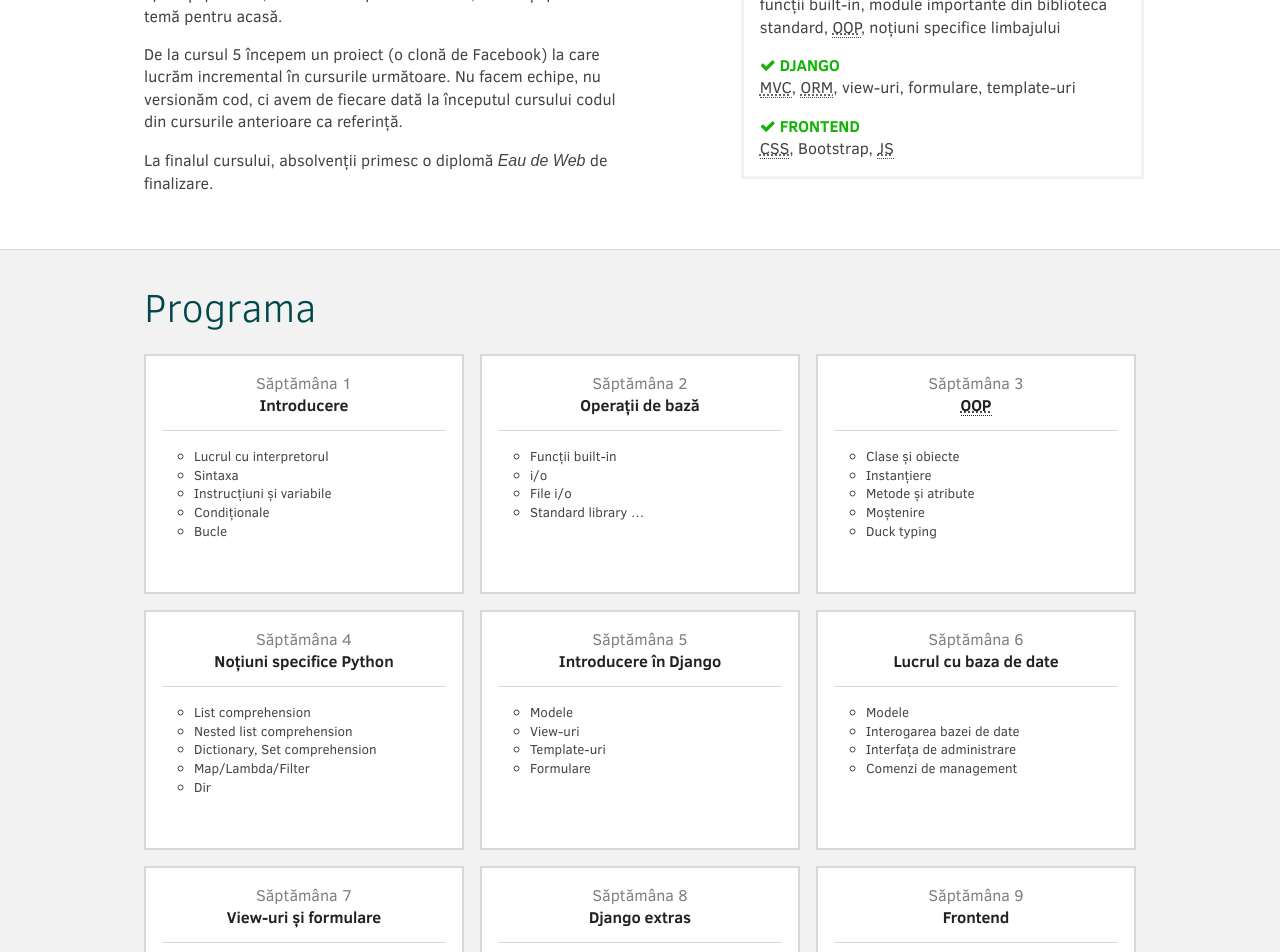
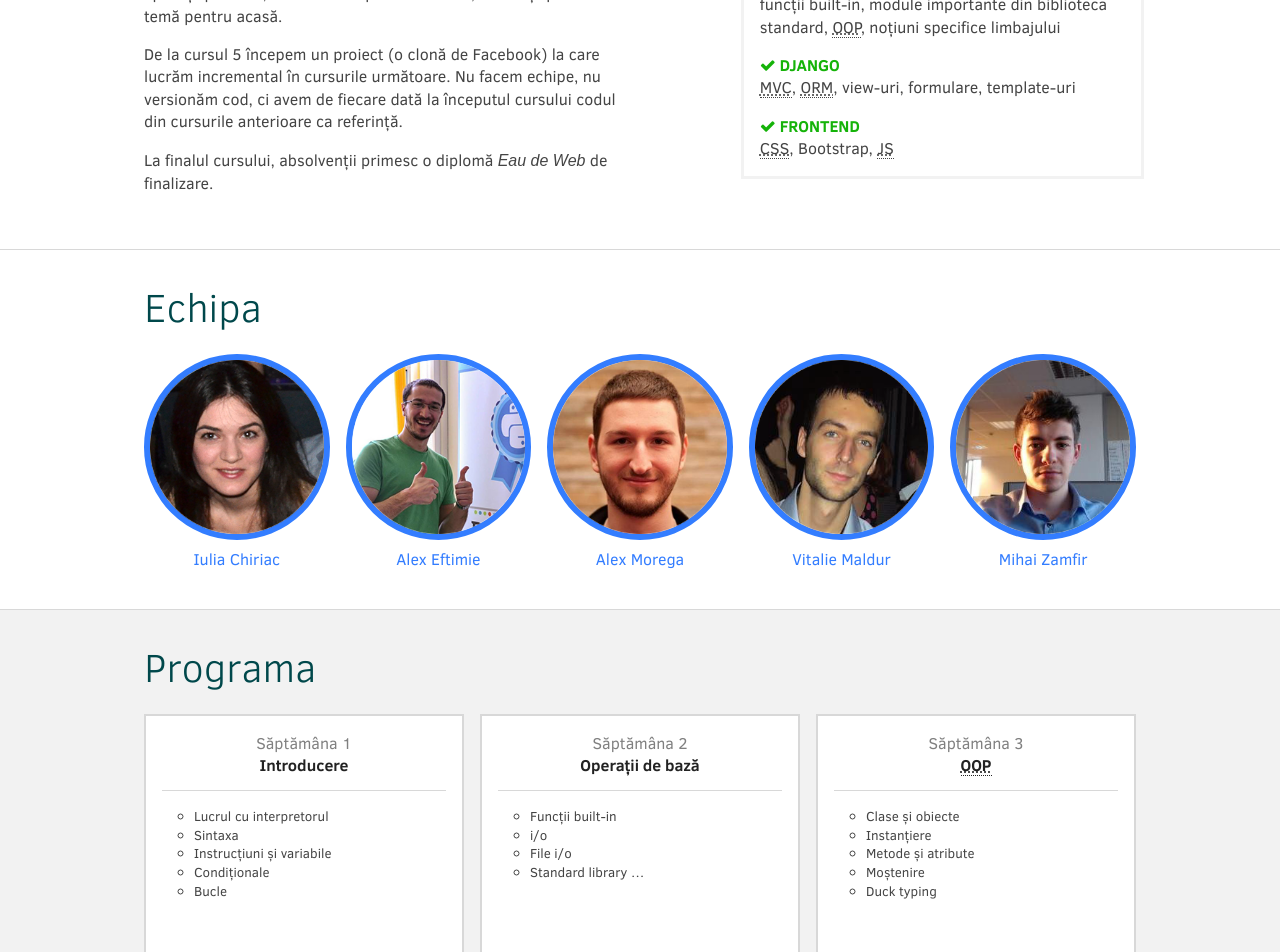
Before and after one commit to eaudeweb/purepython, a Jekyll site: the page index.html, which Jekyll copies as it is, in a window 1280 px wide. Shown: the part 1024-1976 px from the top of the page. Built offline with Jekyll 4.4.1, drawn with Linux system fonts in a browser that asks for light colours; nearby versions of some CDN libraries; some web fonts are replaced; Markdown is read by kramdown in place of the engine named in the settings.

Commit message:
Added team section

```diff
--- a/css/main.css
+++ b/css/main.css
@@ -391,6 +391,22 @@ section {
   height: 100%;
 }
 
+#echipa {
+	border-top: 1px solid #d8d8d8;
+}
+
+.profile-link {
+  display: block;
+  text-align: center;
+}
+
+.avatar {
+  border-style: solid;
+  border-color: inherit;
+	border-radius: 50%;
+  margin-bottom: .5em;
+}
+
 #programa {
   border-top: 1px solid #d8d8d8;
   background-color: #f2f2f2;
@@ -572,6 +588,19 @@ section {
   .brand {
     display: none!important;
   }
+  .team-member {
+    overflow: auto;
+  }
+  .profile-link {
+    text-align: left;
+    line-height: 48px;
+  }
+  .avatar {
+    width: 48px;
+    float: left;
+    border-width: 2px;
+    margin-right: .5em;
+  }
   #nav-menu .container {
     padding-left: 1rem;
     padding-right: 1rem;
@@ -610,6 +639,12 @@ section {
   .description,
   .knowledge {
     width: 50%;
+  }
+  .team-member {
+    width: 20%;
+  }
+  .avatar {
+    border-width: 6px;
   }
   .schedule .col {
     width: 33.333333%;
--- a/index.html
+++ b/index.html
@@ -79,29 +79,48 @@
             </ul>
           </div>
         </div>
-
-        <!--
-        <h3 class="h5">Mentor</h3>
-        <div class="profile">
-          <div class="img">
-            <img src="img/profile_iulia.jpg" alt="Iuliana Chiriac" />
-          </div>
-
-          <a class="profile-name" href="http://ro.linkedin.com/pub/iuliana-chiriac/37/965/838">Iulia Chiriac</a>
-          <p class="profile-job small muted">Software Developer la <a href="http://www.eaudeweb.ro" target="_blank" rel="external">Eau de Web</a></p>
-
-          <p>Lorem ipsum dolor sit amet, consectetur adipisicing elit. Autem amet cum iste ducimus iure sed?</p>
-          <p class="profile-contact small">
-            <a rel="external" target="_blank" href="http://ro.linkedin.com/pub/iuliana-chiriac/37/965/838">Linkedin</a>
-            |
-            <a rel="external" target="_blank" href="https://github.com/iuliachiriac">GitHub</a>
-            |
-            <a href="mailto:iulia.chiriac@eaudeweb.ro">Email</a>
-          </p>
-        </div>
-        -->
       </div>
     </section>
+
+    <section id="echipa">
+      <div class="container">
+        <h2 class="section-title">Echipa</h2>
+
+        <ul class="row team-list">
+          <li class="col team-member">
+            <a class="profile-link" href="http://ro.linkedin.com/pub/iuliana-chiriac/37/965/838">
+              <div class="img avatar"><img src="img/avatar-iulia.png" alt="Iulia Chiriac"></div>
+              Iulia Chiriac
+            </a>
+          </li>
+          <li class="col team-member">
+            <a class="profile-link" href="http://ro.linkedin.com/in/alexef">
+              <div class="img avatar"><img src="img/avatar-alexf.png" alt="Alex Eftimie"></div>
+              Alex Eftimie
+            </a>
+          </li>
+          <li class="col team-member">
+            <a class="profile-link" href="http://ro.linkedin.com/in/alexmorega">
+              <div class="img avatar"><img src="img/avatar-alexm.png" alt="Alex Morega"></div>
+              Alex Morega
+            </a>
+          </li>
+          <li class="col team-member">
+            <a class="profile-link" href="http://ro.linkedin.com/pub/maldur-vitalie/82/137/5a8">
+              <div class="img avatar"><img src="img/avatar-vitalie.png" alt="Vitalie Maldur"></div>
+              Vitalie Maldur
+            </a>
+          </li>
+          <li class="col team-member">
+            <a class="profile-link" href="http://ro.linkedin.com/pub/mihai-zamfir/67/92a/9b0">
+              <div class="img avatar"><img src="img/avatar-mihai.png" alt="Mihai Zamfir"></div>
+              Mihai Zamfir
+            </a>
+          </li>
+        </ul>
+      </div>
+    </section>
+
 
     <section id="programa">
       <div class="container">
@@ -258,6 +275,7 @@
         <a class="brand" href="#">PurePython 2014</a>
         <ul class="nav-links">
           <li><a href="#descriere">Descriere</a></li>
+          <li><a href="#echipa">Echipa</a></li>
           <li><a href="#programa">Programa</a></li>
           <li><a href="#locatie">Locație</a></li>
         </ul>
```
Also changed, not shown: other parts of index.html (+0 -2 lines), img/avatar-alexf.png (added), img/avatar-alexm.png (added), img/avatar-iulia.png (added), img/avatar-mihai.png (added), img/avatar-vitalie.png (added).
